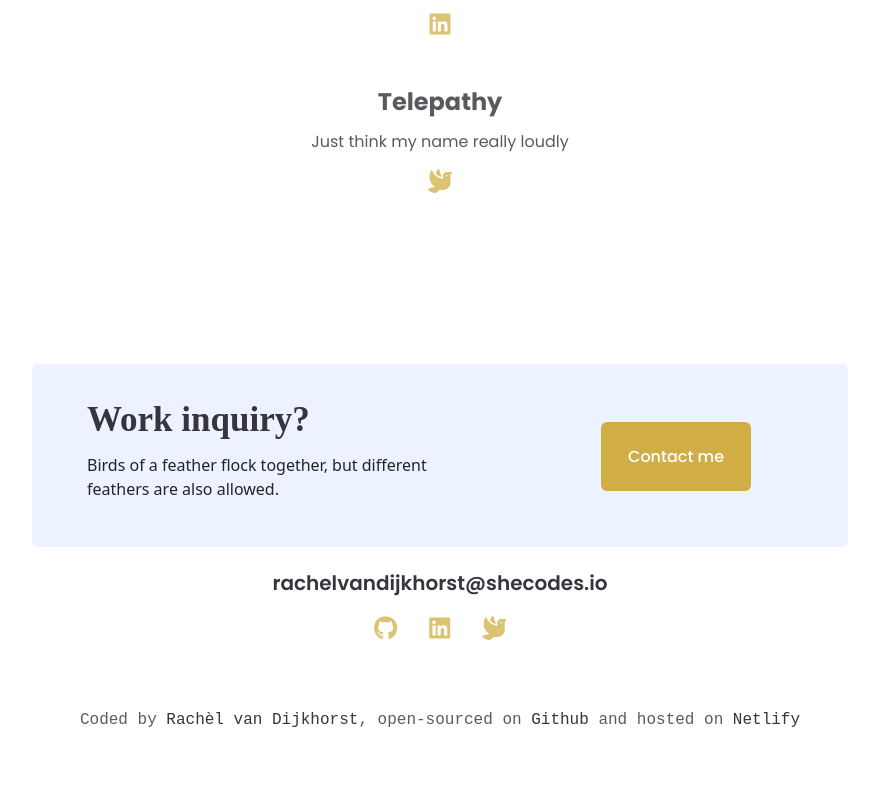
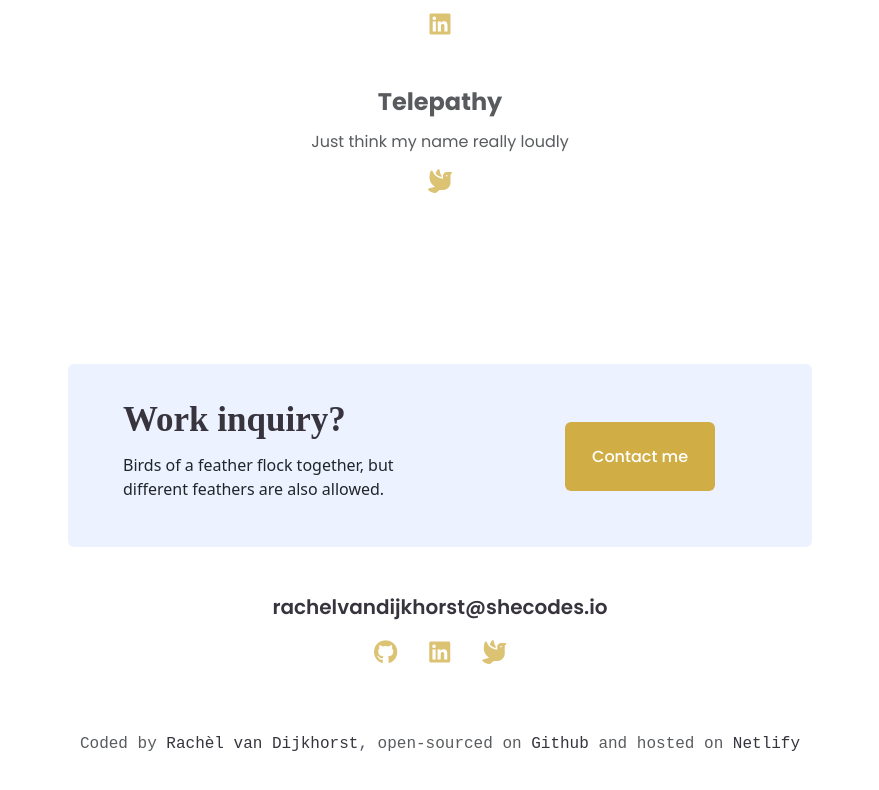
Before and after one commit to RRachelvd/portfolio-project-rachel, a plain HTML site: page contact.html in a window 1280 px wide. Shown: the part 492-1282 px from the top of the page, without its empty margins (200-1079 px from the left). Before the commit the page ends 1256 px from the top, so only its background shows below. Drawn offline with nearby package versions, Linux system fonts and the light colour scheme; a web font is replaced by a local one.

Commit message:
Changed footer margins back

```diff
--- a/contact.html
+++ b/contact.html
@@ -88,7 +88,7 @@
         </div>
       </div>
     </nav>
-    <div class="container pt-5">
+    <div class="container p-5">
       <h1 class="contact-section pb-4 pt-5 text-center">
         Let's get in touch...
       </h1>
@@ -126,7 +126,7 @@
       </div>
       <footer class="py-2">
         <div
-          class="contact-box row d-none d-md-flex mb-4 justify-content-between"
+          class="contact-box row d-none d-md-flex mb-5 justify-content-between"
         >
           <div class="col-md-7 contact-box-text">
             <h3>Work inquiry?</h3>
@@ -165,7 +165,7 @@
             </h4>
           </div>
         </div>
-        <div class="text-muted text-center mt-4 pt-4 mb-4 monospace coded-by">
+        <div class="text-muted text-center mt-4 pt-4 monospace coded-by">
           Coded by
           <a href="https://github.com/RRachelvd" target="_blank">
             Rachèl van Dijkhorst</a
```
Also changed, not shown: about.html (+1 -1 lines), index.html (+1 -1 lines), work.html (+1 -1 lines).
